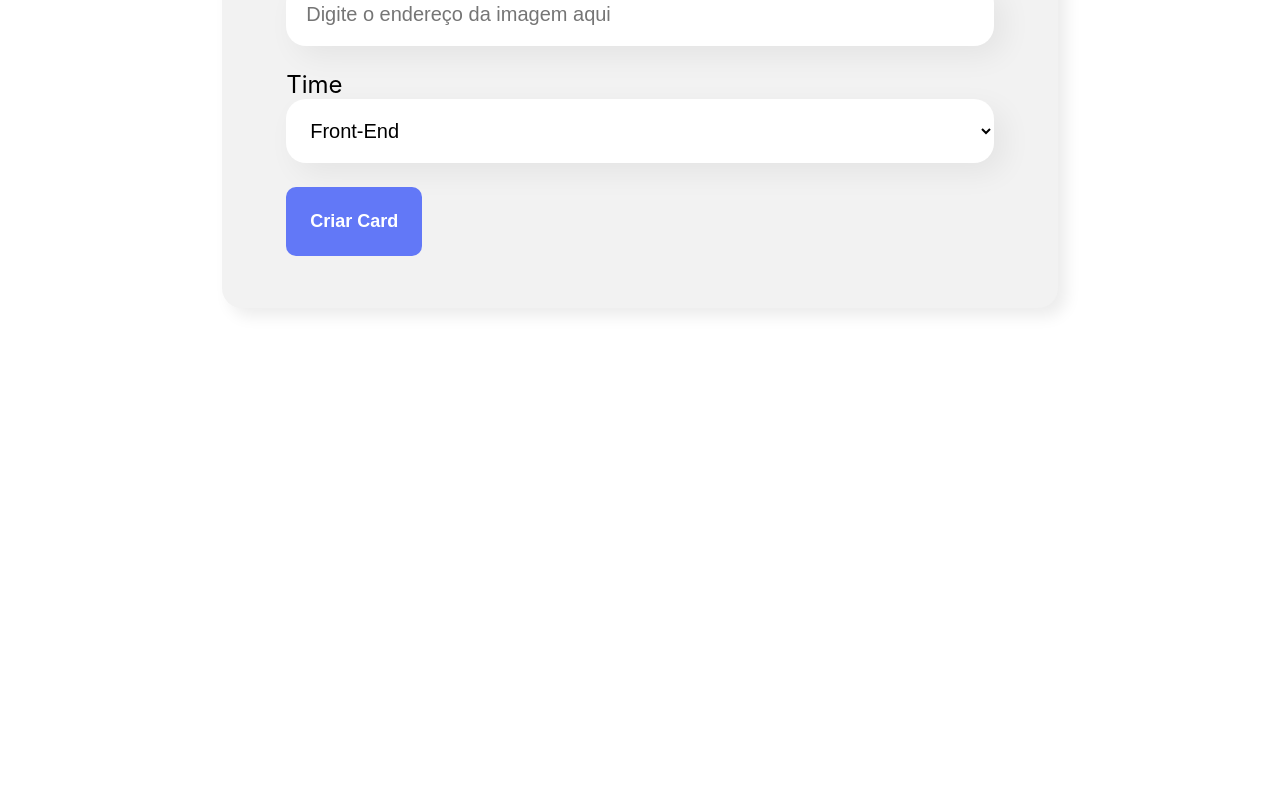
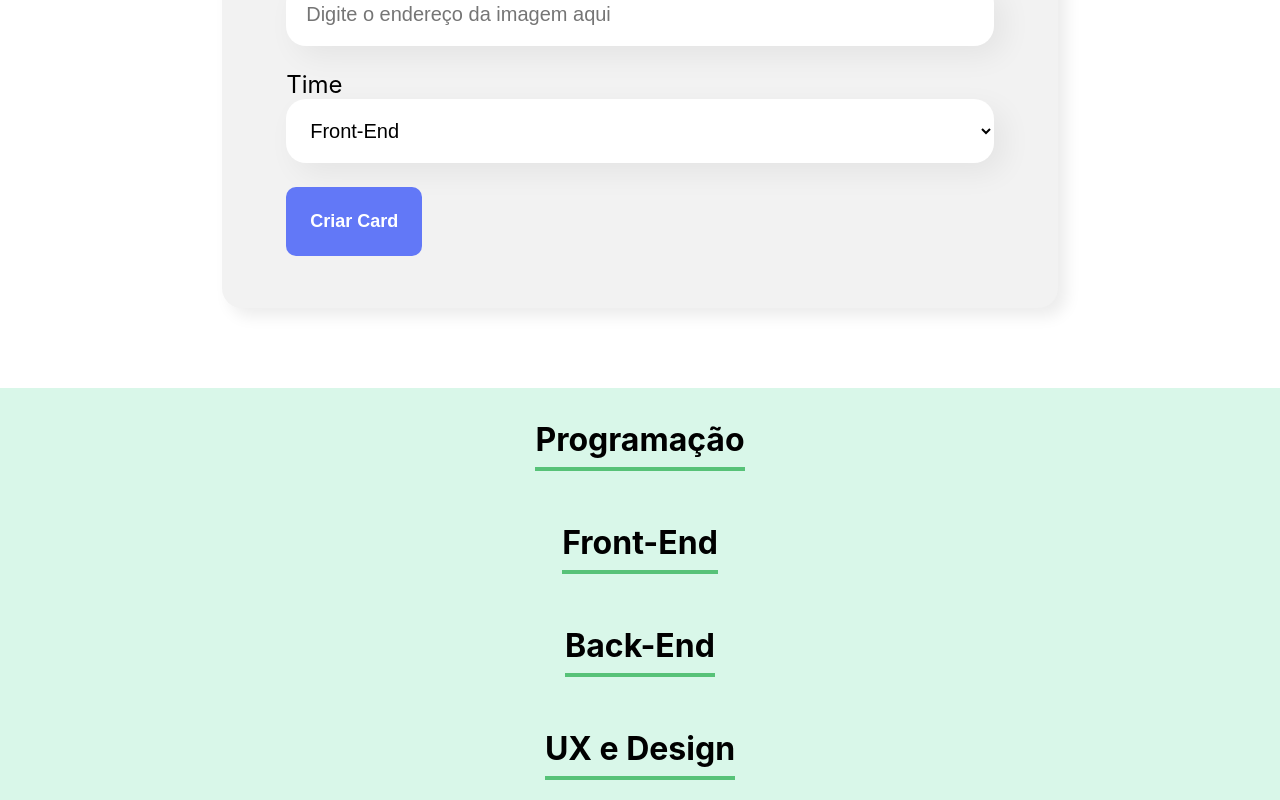
Before and after one commit to MauriMenezes/organo, a React (Create React App) app: page / in a window 1280 px wide. Shown: the part 795-1595 px from the top of the page. Before the commit the page ends 1183 px from the top, so only its background shows below. Built offline with nearby package versions, Linux system fonts and the light colour scheme.

Commit message:
feat: map do array de times renderizando na pag

```diff
--- a/src/App.js
+++ b/src/App.js
@@ -2,9 +2,49 @@
 import { useState } from 'react';
 import Banner from './componentes/Banner';
 import Formulario from './componentes/Formulario';
+import Time from './componentes/Time';
 
 
 function App() {
+  // map
+  /////const numbers = [1, 2, 3, 4, 5]
+  //arrow function
+  // const doubleNumbers = numbers.map(elem => elem * 2)
+  /////Normal
+  // const doubleNumbers = numbers.map(function (elem) {
+  //   return elem * 2
+  // })
+  // console.log(doubleNumbers);
+
+  const times = [
+    {
+      nome: 'Programação',
+      corPrimaria: '##57C278',
+      corSecundaria: '#D9F7E9'
+    },
+    {
+      nome: 'Front-End',
+      corPrimaria: '#82CFFA',
+      corSecundaria: '#E8F8FF'
+    },
+    {
+      nome: 'Back-End',
+      corPrimaria: '#A6D157',
+      corSecundaria: '#F0F8E2'
+    },
+    {
+      nome: 'UX e Design',
+      corPrimaria: '#D86EBF',
+      corSecundaria: '#FFF5D9'
+    }
+  ]
+
+  // const teste = times.map(function (time) {
+
+  //   return time.nome + " FUNCIONA O MAP"
+  // })
+
+
   const [colaborador, setColaborador] = useState([])
 
   const aoColaboradorAdd = (colab) => {
@@ -18,9 +58,19 @@ function App() {
       <Formulario cadastro=
         {function (colab) {
           aoColaboradorAdd(colab)
-
         }}
       />
+
+      {times.map(function (times) {
+        return <Time key={times.nome} nome={times.nome} corPrimaria={times.corPrimaria} corSecundaria={times.corSecundaria} />
+      })}
+
+      {/* {times.map(times => <Time nome={times.nome}></Time>)} */}
+
+      {/* <Time nome="Programação" />
+      <Time nome="Front-End" /> */}
+
+
     </div>
   );
 }
```
